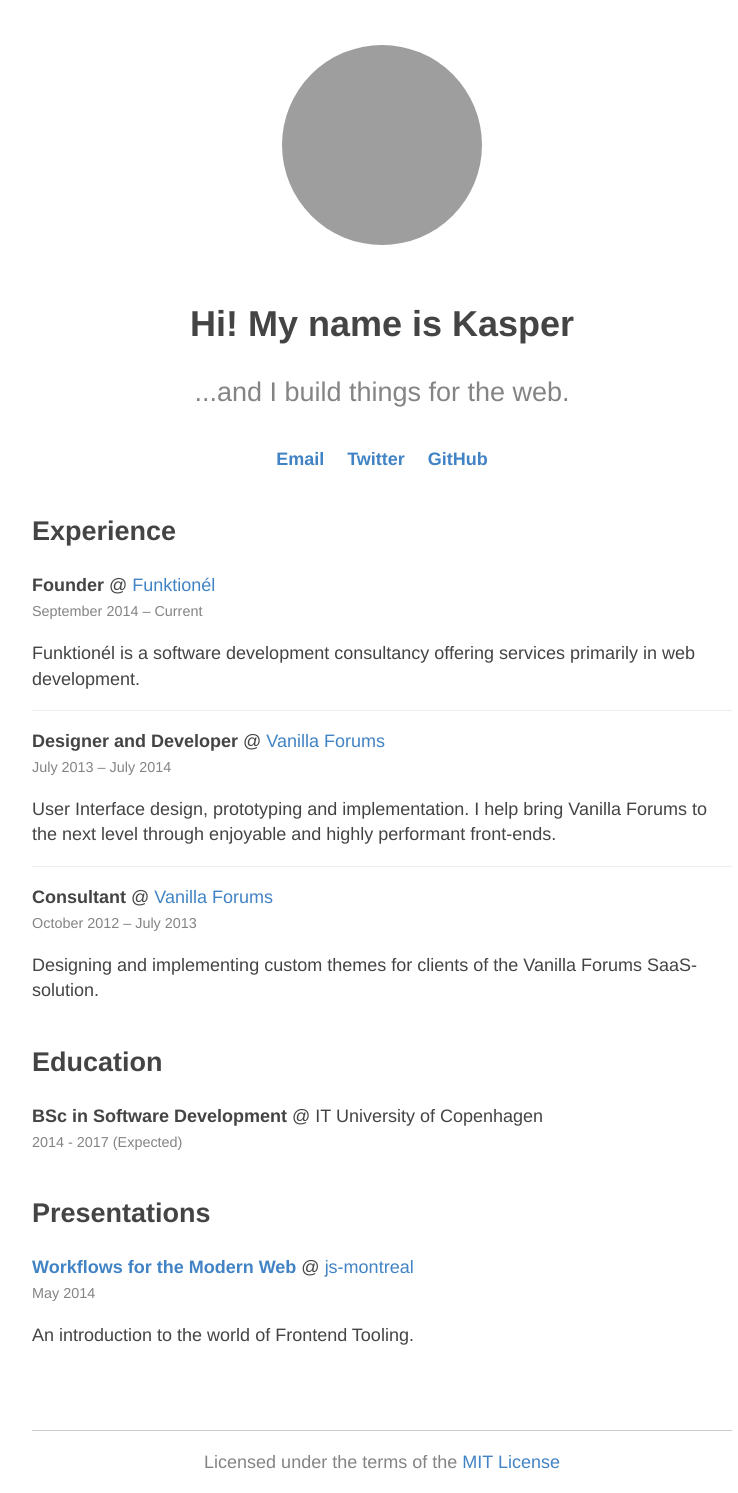
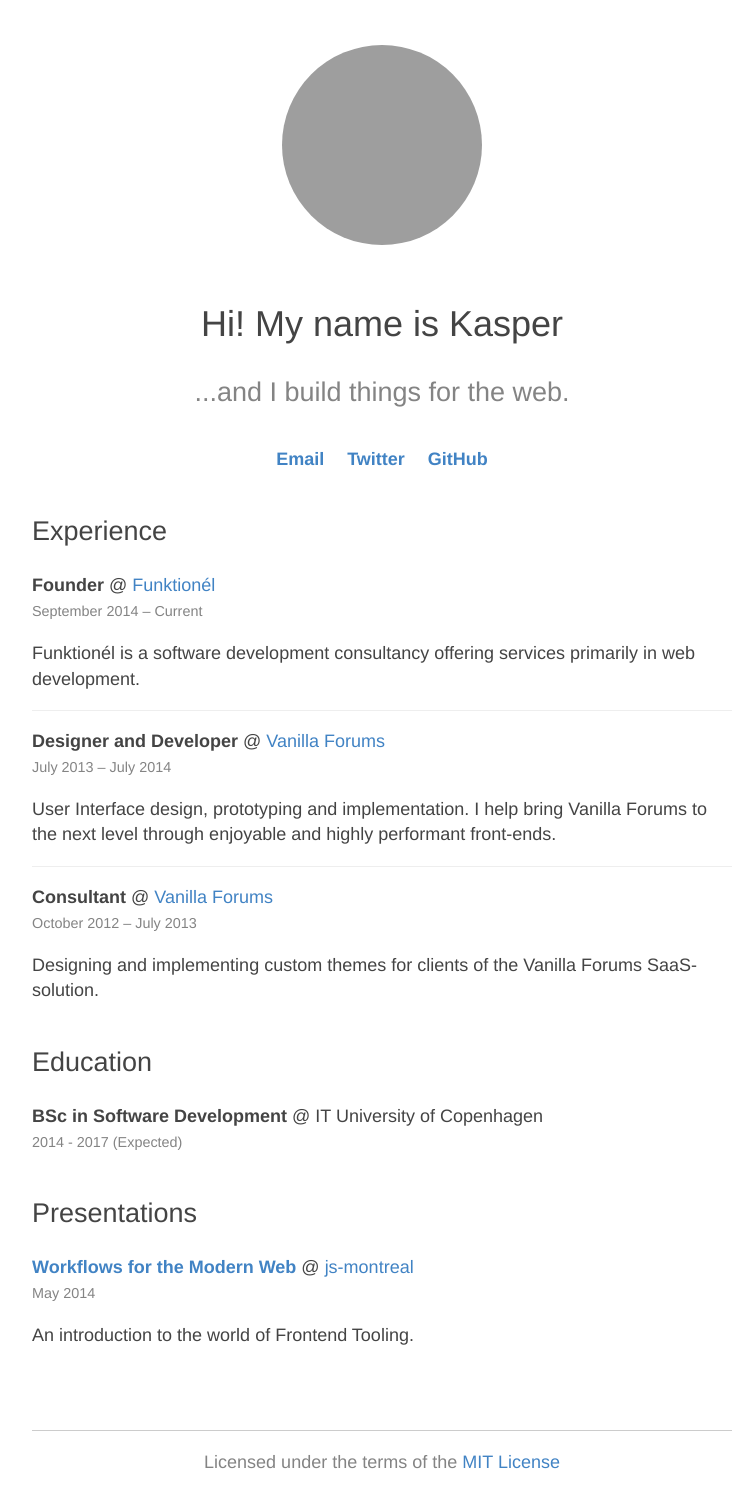
Before and after one commit to kasperisager/kasperisager.github.io, a Jekyll site: the page built from index.html, in a window 1280 px wide. Shown: the whole page, without its empty margins (258-996 px from the left). Built offline with Jekyll 4.4.1, drawn with Linux system fonts in a browser that asks for light colours; Markdown is read by kramdown in place of the engine named in the settings; grey boxes are pictures that could not be loaded.

Commit message:
Thinner fonts.

```diff
--- a/_sass/shared/_scaffold.scss
+++ b/_sass/shared/_scaffold.scss
@@ -54,3 +54,12 @@ hr {
   border: 0;
   border-top: 1px solid #ccc;
 }
+
+h1,
+h2,
+h3,
+h4,
+h5,
+h6 {
+  font-weight: 300;
+}
```
